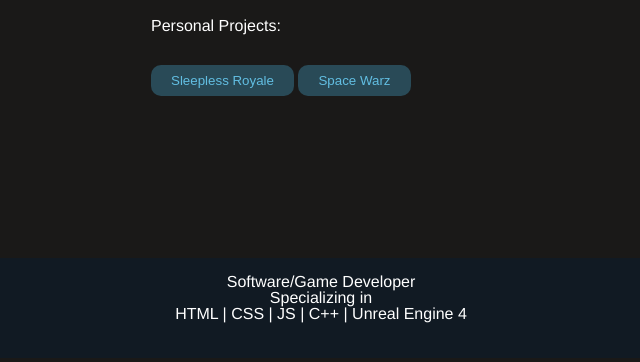
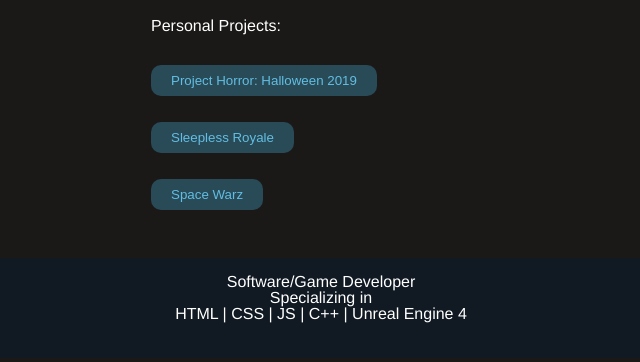
Before and after one commit to 2a-Ron/portfolio, a plain HTML site: page portfolio.html in a window 1280 px wide. Shown: the part 340-702 px from the top of the page, without its empty margins (319-959 px from the left). Drawn offline with Linux system fonts and the light colour scheme.

Commit message:
added project horror halloween 2019 to the projects section of portfolio page

```diff
--- a/portfolio.html
+++ b/portfolio.html
@@ -31,9 +31,12 @@
             Personal Projects:
             <br>
             <br>
+            <a href="h2k19.html"><button>Project Horror: Halloween 2019</button></a>
+            <br><br>
             <a href="sleeplessroyale.html"><button>Sleepless Royale</button></a>
+            <br><br>
+            <a href="spacewarz.html"><button>Space Warz</button></a>
 
-            <a href="spacewarz.html"><button>Space Warz</button></a>
             </p>
         </section>
 
```
